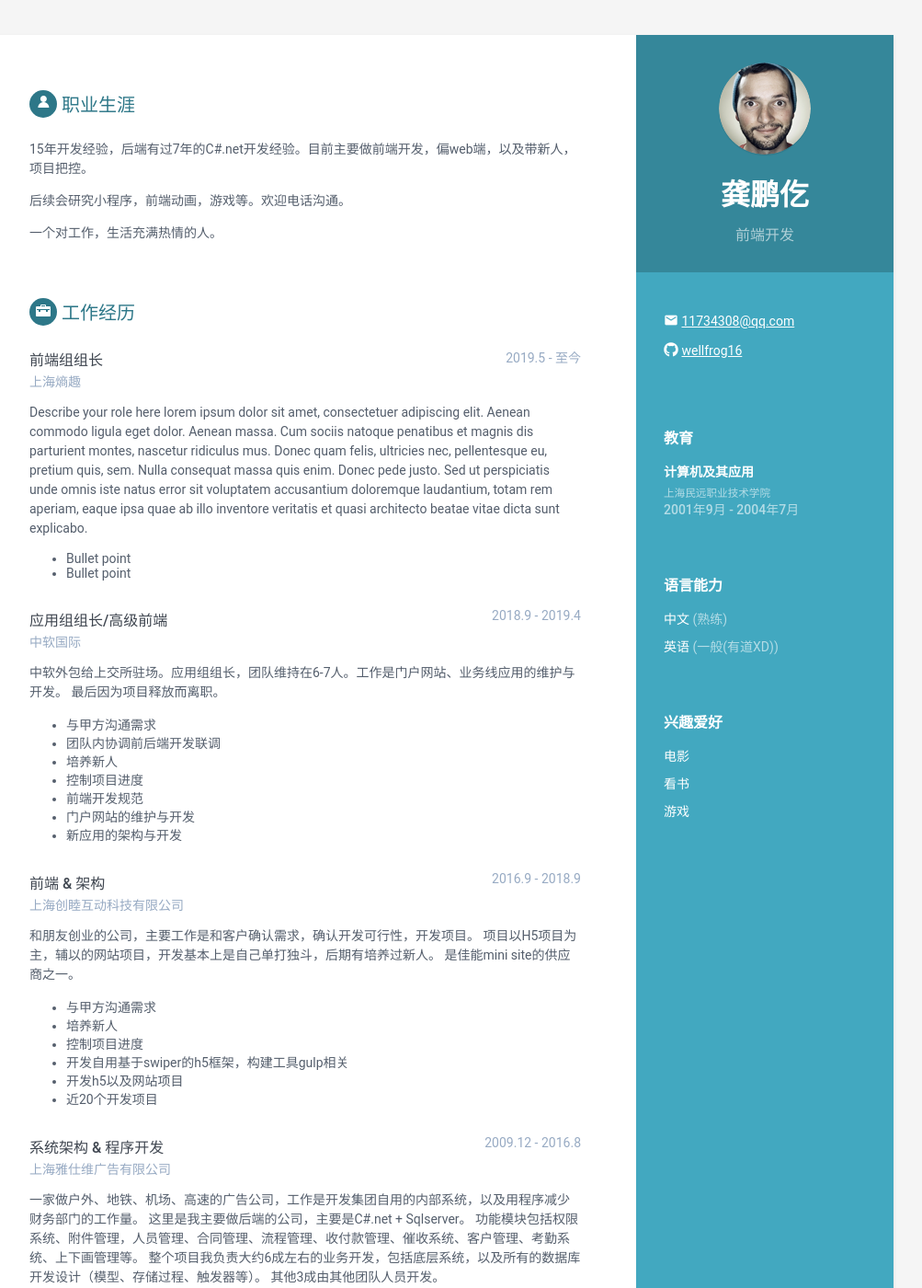
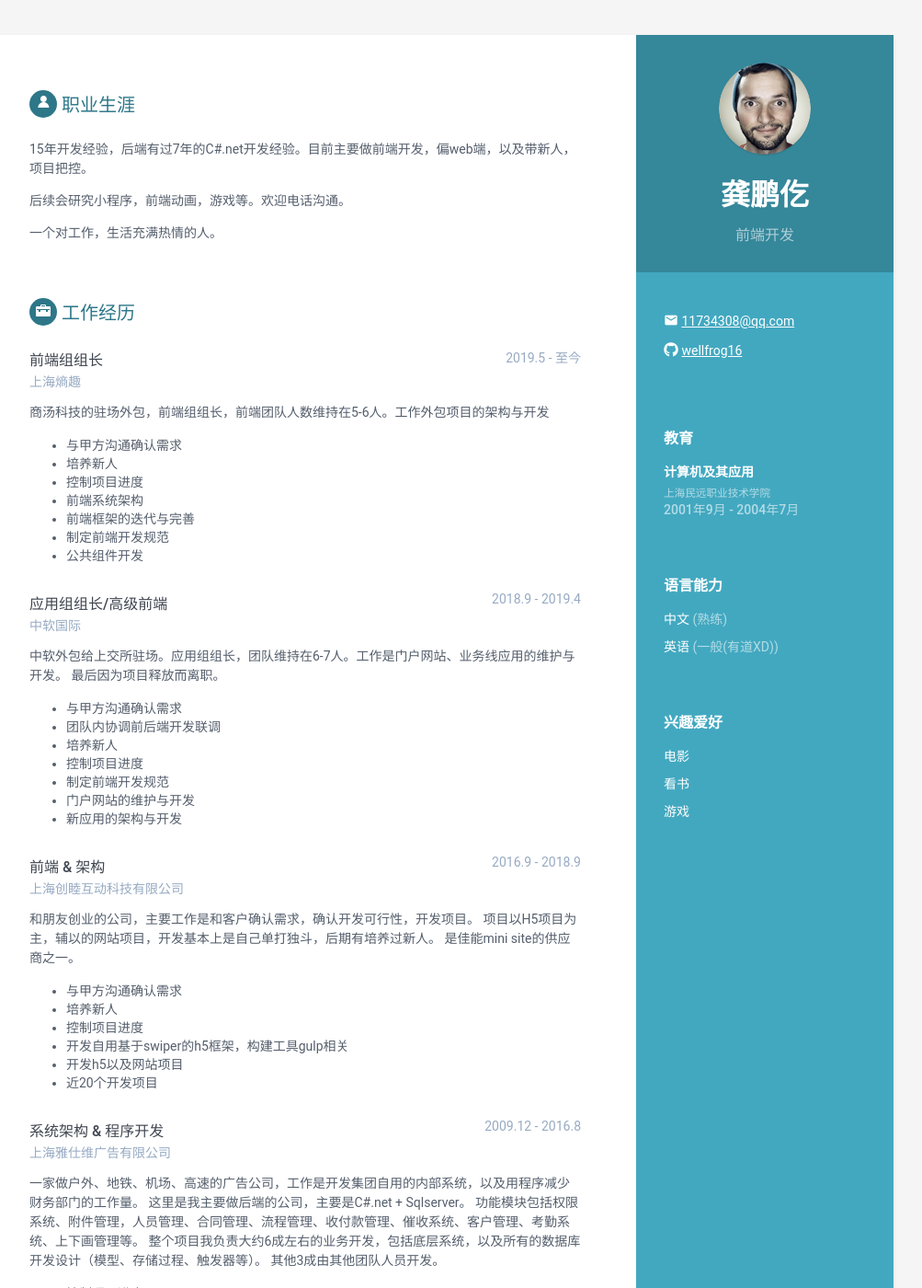
Before and after one commit to wellfrog16/cv, a Jekyll site: the page built from index.html, in a window 1280 px wide and 1400 px high. Shown: the whole window at 92% size, without its empty margins (168-1171 px from the left). Built offline with Jekyll 4.4.1, drawn with Linux system fonts in a browser that asks for light colours; some of the changed text lies outside the part shown.

Commit message:
资料更新

```diff
--- a/_data/data.yml
+++ b/_data/data.yml
@@ -61,18 +61,15 @@ experiences:
       time: 2019.5 - 至今
       company: 上海熵趣
       details: |
-        Describe your role here lorem ipsum dolor sit amet, consectetuer
-        adipiscing elit. Aenean commodo ligula eget dolor. Aenean massa.
-        Cum sociis natoque penatibus et magnis dis parturient montes,
-        nascetur ridiculus mus. Donec quam felis, ultricies nec,
-        pellentesque eu, pretium quis, sem. Nulla consequat massa quis
-        enim. Donec pede justo. Sed ut perspiciatis unde omnis iste natus
-        error sit voluptatem accusantium doloremque laudantium, totam rem
-        aperiam, eaque ipsa quae ab illo inventore veritatis et quasi
-        architecto beatae vitae dicta sunt explicabo.
+        商汤科技的驻场外包，前端组组长，前端团队人数维持在5-6人。工作外包项目的架构与开发
 
-          - Bullet point
-          - Bullet point
+          - 与甲方沟通确认需求
+          - 培养新人
+          - 控制项目进度
+          - 前端系统架构
+          - 前端框架的迭代与完善
+          - 制定前端开发规范
+          - 公共组件开发
 
     - role: 应用组组长/高级前端
       time: 2018.9 - 2019.4
@@ -81,11 +78,11 @@ experiences:
         中软外包给上交所驻场。应用组组长，团队维持在6-7人。工作是门户网站、业务线应用的维护与开发。
         最后因为项目释放而离职。
 
-          - 与甲方沟通需求
+          - 与甲方沟通确认需求
           - 团队内协调前后端开发联调
           - 培养新人
           - 控制项目进度
-          - 前端开发规范
+          - 制定前端开发规范
           - 门户网站的维护与开发
           - 新应用的架构与开发
 
@@ -97,7 +94,7 @@ experiences:
         项目以H5项目为主，辅以的网站项目，开发基本上是自己单打独斗，后期有培养过新人。
         是佳能mini site的供应商之一。
 
-          - 与甲方沟通需求
+          - 与甲方沟通确认需求
           - 培养新人
           - 控制项目进度
           - 开发自用基于swiper的h5框架，构建工具gulp相关
@@ -134,13 +131,13 @@ experiences:
 projects:
     title: 项目经历
     intro: |
-      这里列出一些比较有代表性的或者有些技术特色的项目，
+      这里列出一些比较有代表性的或者有些技术特色的项目，主要技术栈是Vue，以及业务相关技术。
 
 
       按时间顺序，从近到远，列表部分为技术亮点
 
     assignments:
-      - title: GAIAA网站移动端 & 管理后台
+      - title: GAIAA网站移动端 & 管理后台(熵趣)
         cycle: 2周
         link: https://thegaiaa.org/m/
         tagline: |
@@ -153,7 +150,7 @@ projects:
             - 开发一个图片上传裁剪的组件，帮助用户上传指定大小的图片
             - rem自适应
 
-      - title: 商汤互娱游戏管理后台
+      - title: 商汤互娱游戏管理后台(熵趣)
         cycle: 4周
         tagline: |
           商汤小程序游戏的后台管理页面，包含虚拟留影，地图打卡，酒店打卡三个游戏。
@@ -163,7 +160,7 @@ projects:
             - 步骤式表单处理游戏配置以增强操作体验
             - 通过百度地图开源api，实现地图选点（经纬度）
 
-      - title: 科特派茶园病虫害监控
+      - title: 科特派茶园病虫害监控(熵趣)
         cycle: 1周
         tagline: |
           一个紧急的项目，通过不同时间点的卫星瓦片图，展示茶园的面积变化和病虫害情况。
@@ -171,7 +168,7 @@ projects:
             - 使用leaflet结合后端提供的瓦片图数据展示页面
             - echarts面积折线图
 
-      - title: paradise智慧酒店后台管理
+      - title: paradise智慧酒店后台管理(熵趣)
         cycle: 10周
         tagline: |
           酒店监控项目，两人合作，期间我负责前端系统架构，底层模块和组件的开发，以及部分业务组件。并把控项目进度。
@@ -189,7 +186,7 @@ projects:
             - element-ui 样式无污染覆盖开发（约定式）
             - 前端localStorage带有效期加密存储
 
-      - title: 上交所应用开发
+      - title: 上交所应用开发(中软)
         cycle: 24周
         tagline: |
           一个长期开发的项目，接手时已经开发了近百个应用。
@@ -209,7 +206,7 @@ projects:
             - 利用nodejs自动生成业务代码模板（利用commander工具开发）
             - 搭建mockjs方便自测
 
-      - title: 上交所门户维护
+      - title: 上交所门户维护(中软)
         cycle: 24周
         tagline: |
           一个长期维护的项目，接手时是个半成品，之后对内容不断更新维护，并增加了SQL查询器、数据模型管理、权限申请功能模块
@@ -218,6 +215,10 @@ projects:
           - SQL查询器查询历史纪录
           - SQL语句模块功能（支持变量），正则实现
           - SQL模板语句分享功能
+
+      - title: Delta
+        link: "#"
+        tagline: "A responsive Bootstrap one page theme designed to help app developers promote their mobile apps"
 
       - title: Delta
         link: "#"
```
